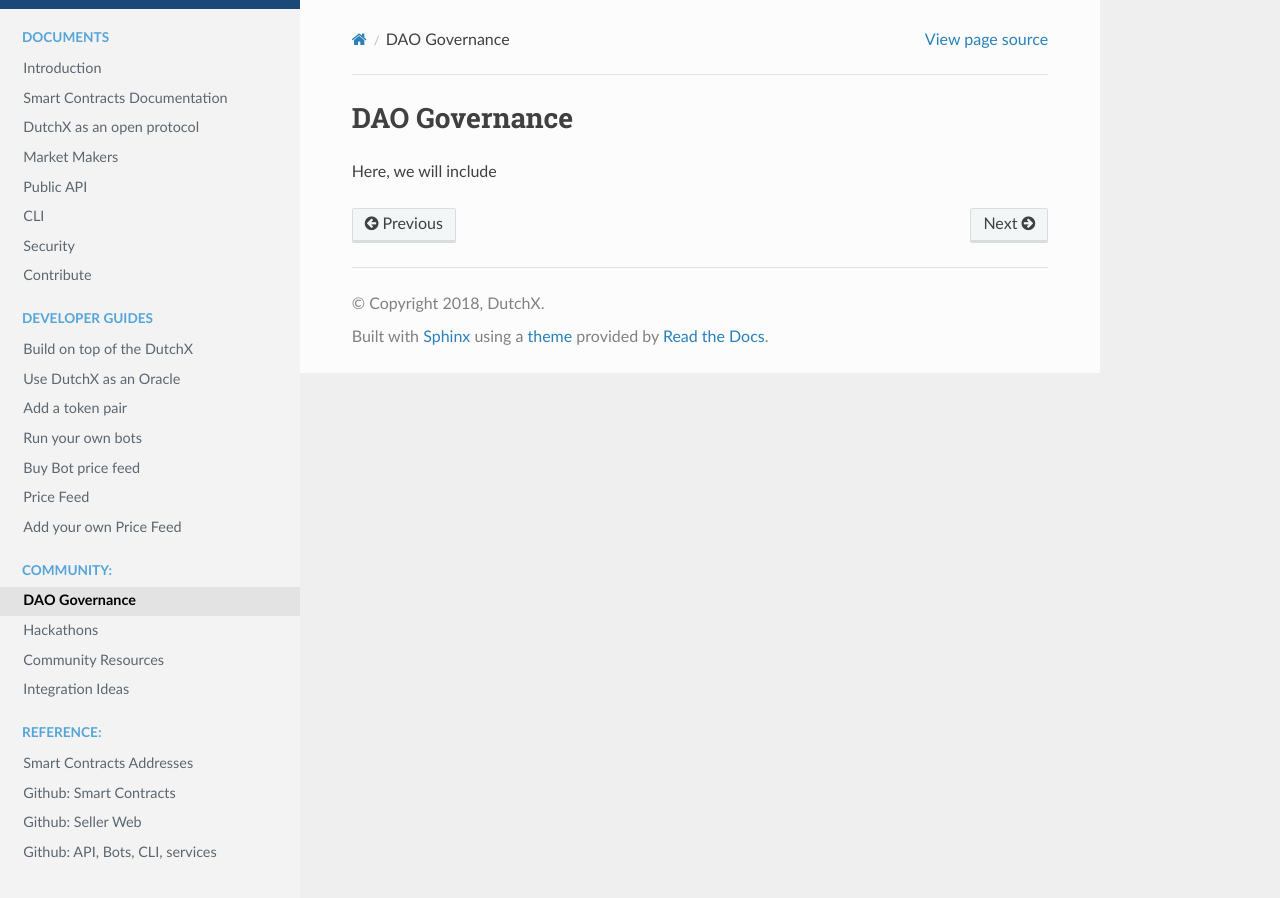
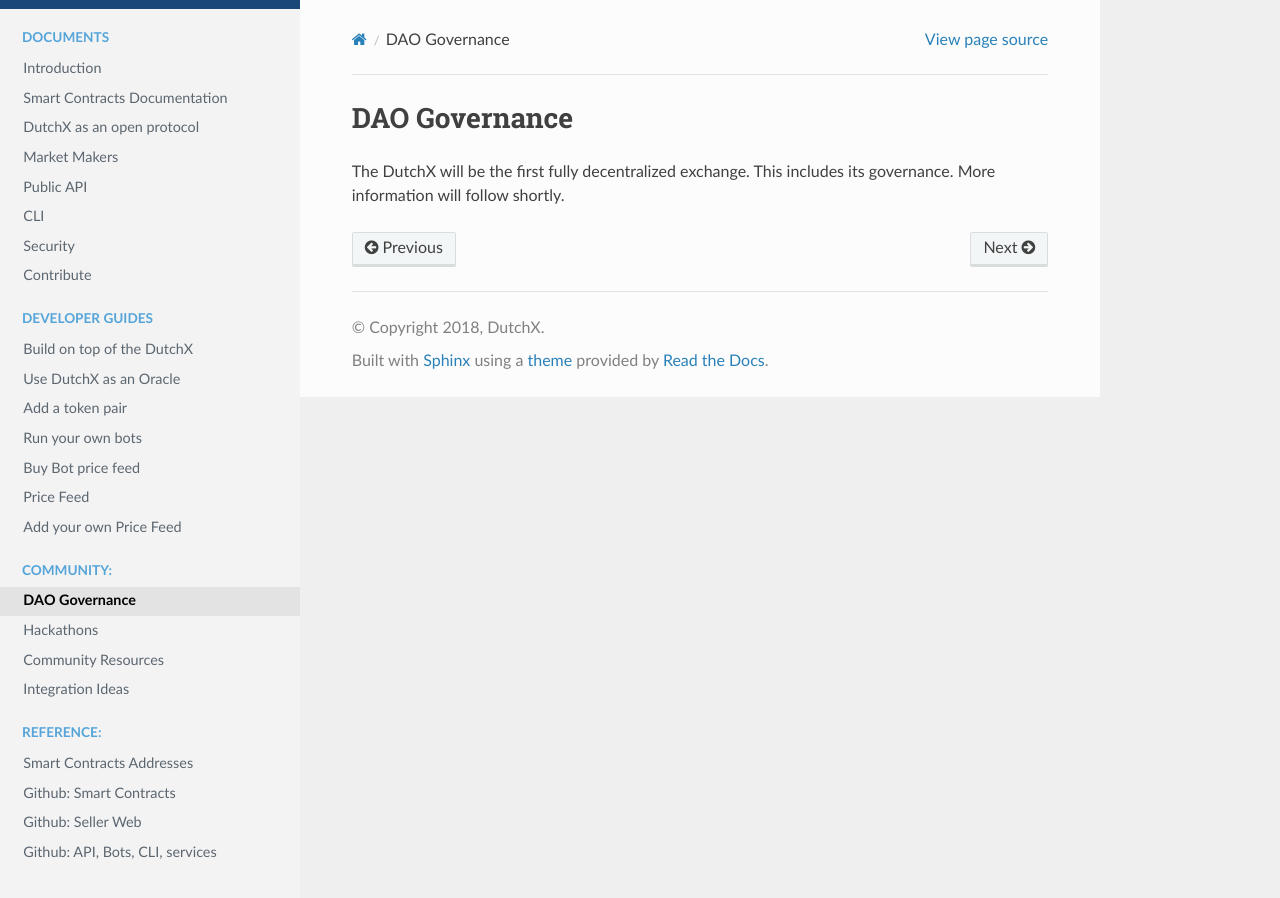
Before and after one commit to gnosis/dx-docs, a Sphinx documentation site: the page built from source/dao-governance.md, in a window 1280 px wide. Built offline with Sphinx 7.4.7 and the Read the Docs theme 2.0.0, drawn with Linux system fonts in a browser that asks for light colours.

Commit message:
Update dao-governance.md

```diff
--- a/source/dao-governance.md
+++ b/source/dao-governance.md
@@ -1,3 +1,3 @@
 # DAO Governance
 
-Here, we will include
+The DutchX will be the first fully decentralized exchange. This includes its governance. More information will follow shortly.
```
